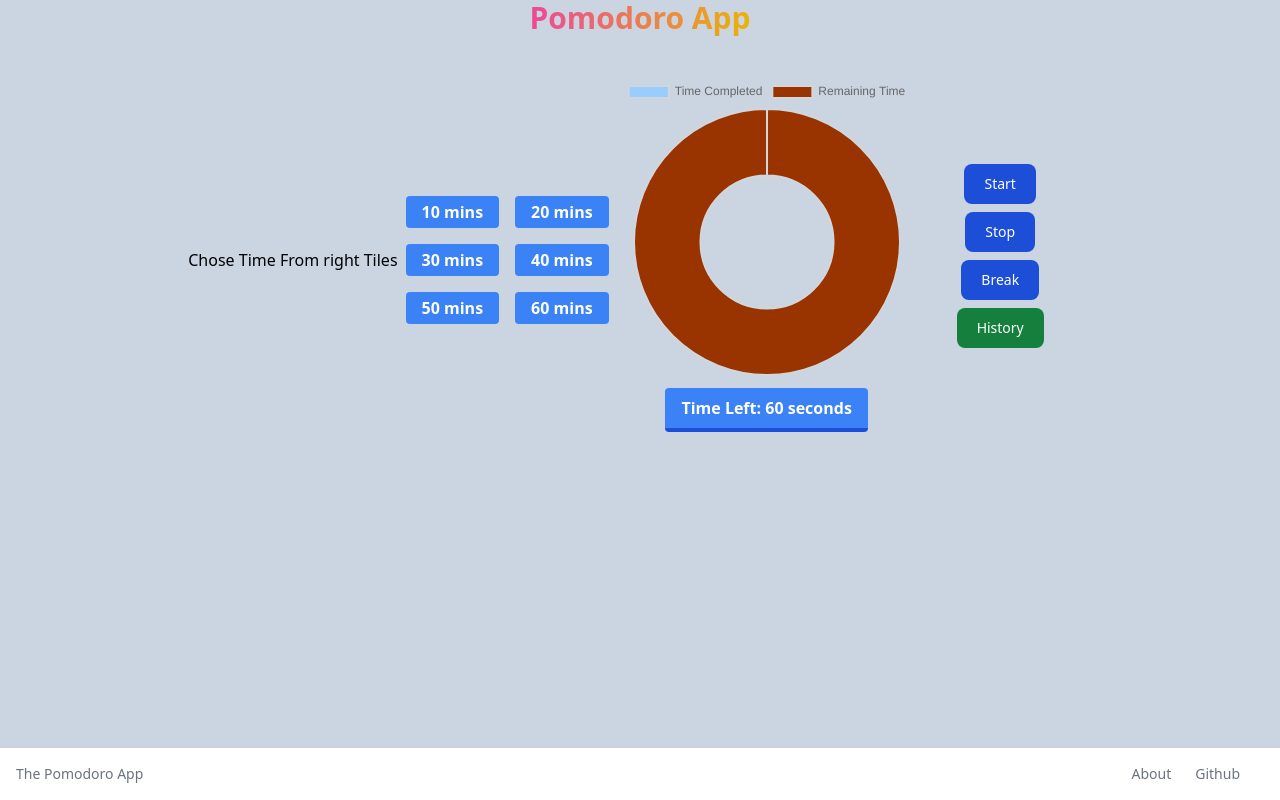
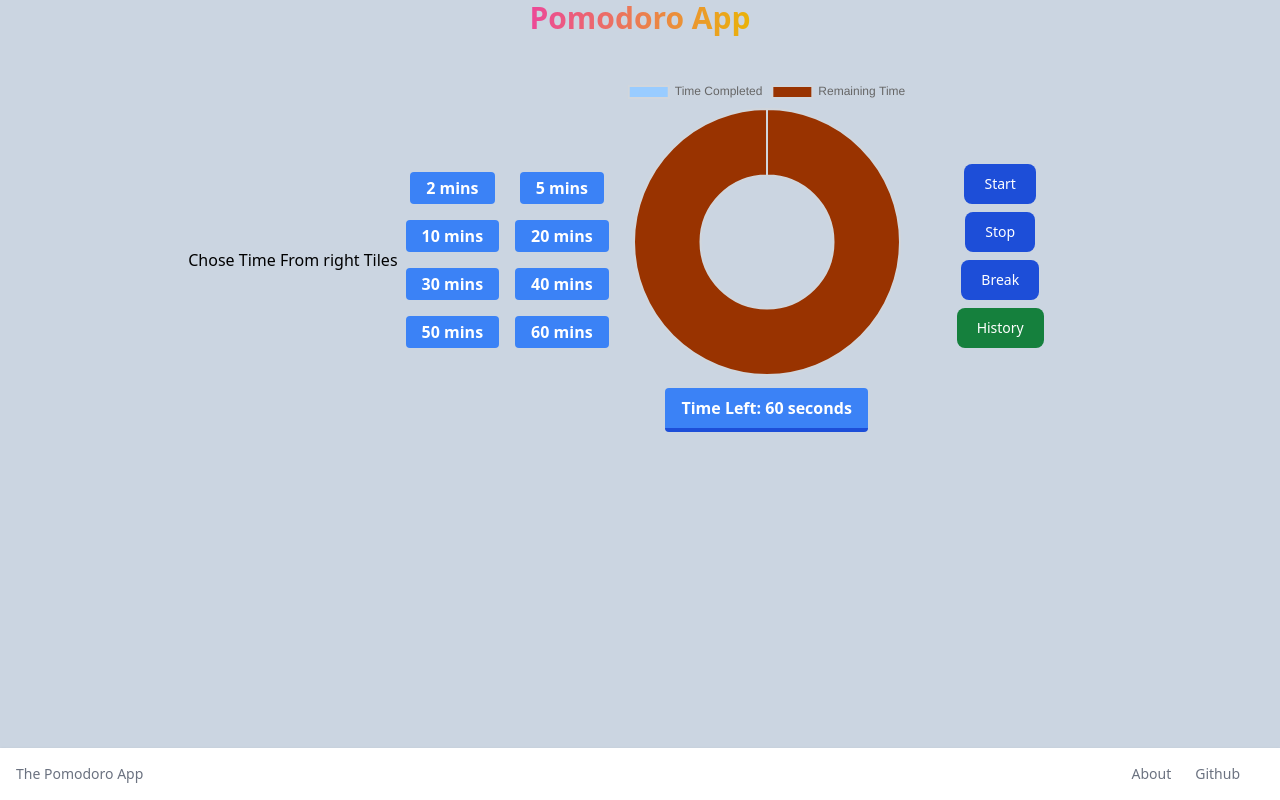
Before and after one commit to siddh34/pomodoro-app, a React (Vite) app: page / in a window 1280 px wide. Built offline with nearby package versions, Linux system fonts and the light colour scheme.

Commit message:
added toggler for 2 & 5 mins

```diff
--- a/src/pages/home_page.tsx
+++ b/src/pages/home_page.tsx
@@ -124,11 +124,13 @@ useEffect(() => {
                         <h1>Chose Time From right Tiles</h1>
                     </div>
                     <div className="flex flex-col items-center justify-evenly">
+                        <TimerToggler time={2} setTimer={setRemainingTimer} />
                         <TimerToggler time={10} setTimer={setRemainingTimer} />
                         <TimerToggler time={30} setTimer={setRemainingTimer} />
                         <TimerToggler time={50} setTimer={setRemainingTimer} />
                     </div>
                     <div className="flex flex-col items-center justify-evenly">
+                        <TimerToggler time={5} setTimer={setRemainingTimer} />
                         <TimerToggler time={20} setTimer={setRemainingTimer} />
                         <TimerToggler time={40} setTimer={setRemainingTimer} />
                         <TimerToggler time={60} setTimer={setRemainingTimer} />
```
